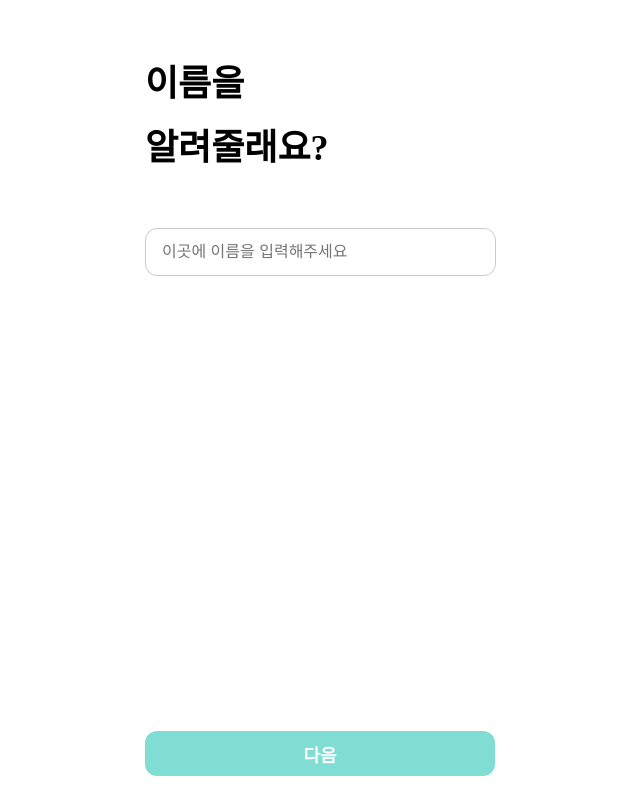
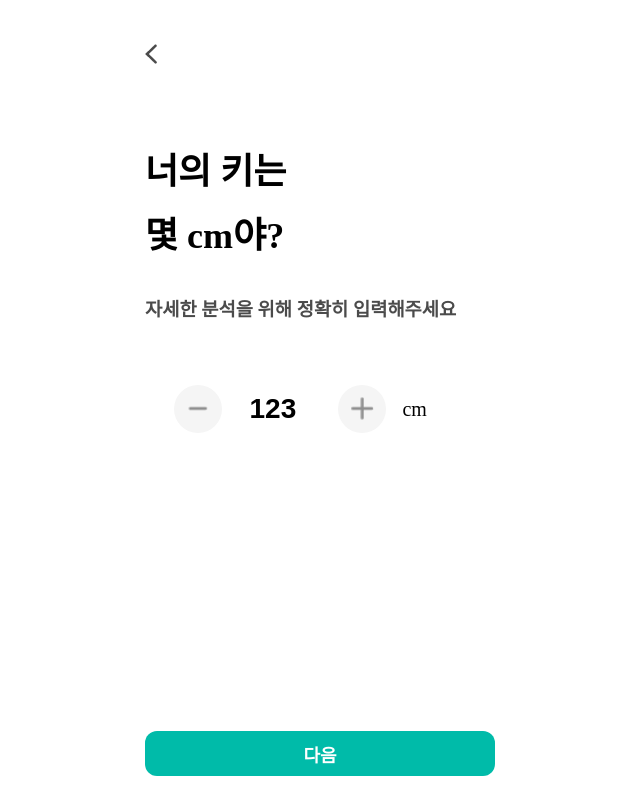
Before and after one commit to 9oormthon-univ/2025_SEASONTHON_TEAM_4_FE, a React (Vite) app: page /Signup_4 in a window 1280 px wide. Shown: the whole page, without its empty margins (320-960 px from the left). Built offline with nearby package versions, Linux system fonts and the light colour scheme.

Commit message:
온보딩4

```diff
--- a/src/screens/Signup.css
+++ b/src/screens/Signup.css
@@ -30,7 +30,14 @@
     font-size: 18px;
     font-weight: 600;
     line-height: 40px;
-    margin-bottom: 60px;
+    margin-bottom: 40px;
+}
+
+.lower-text-area {
+    font-size: 16px;
+    font-weight: 500;
+    line-height: 28.9px;
+    color: #4B4B4B;
 }
 
 .input-box {
--- /dev/null
+++ b/src/screens/Signup_4.css
@@ -0,0 +1,48 @@
+.number-input-field {
+    display: flex;
+    align-items: center;
+    justify-content: center;
+    gap: 16px;
+    margin: 20px 0;
+    margin-top: 60px;
+}
+
+.number-input-field button {
+    width: 48px;
+    height: 48px;
+    border: none;
+    border-radius: 50%;
+    background-color: #f5f5f5;
+    display: flex;
+    align-items: center;
+    justify-content: center;
+    cursor: pointer;
+    transition: background 0.2s ease;
+}
+
+.number-input-field button:hover {
+    background-color: #e0e0e0;
+}
+
+.number-input-field img {
+    width: 24px;
+    height: 24px;
+}
+
+.number-input-field input {
+    width: 80px;
+    text-align: center;
+    font-size: 28px;
+    font-weight: bold;
+    border: none;
+    background: transparent;
+}
+
+.number-input-field input:focus {
+    outline: none;
+}
+
+.number-input-field span {
+    font-size: 20px;
+    font-weight: 500;
+}
--- a/src/screens/Signup_4.jsx
+++ b/src/screens/Signup_4.jsx
@@ -1,52 +1,95 @@
 import { useForm } from 'react-hook-form'
 import * as yup from 'yup'
 import { yupResolver } from '@hookform/resolvers/yup'
-import {useNavigate} from "react-router-dom";
-import "./Signup.css";
+import { useNavigate } from 'react-router-dom'
+import "./Signup.css"
+import "./Signup_4.css"
+import left from '../assets/left.png'
+import plus from '../assets/plus.png'
+import minus from '../assets/minus.png'
 
 const SignUp_4 = () => {
-    const navigate = useNavigate();
+    const navigate = useNavigate()
 
     const schema = yup.object().shape({
-        name: yup.string()
-            .min(1, "이름을 최소 1글자 이상 입력해주세요!")
-            .max(8, "이름은 최대 8글자까지 입력할 수 있어요!")
-            .required("이름을 입력해주세요!"),
+        height: yup
+            .number()
+            .typeError("숫자를 입력해주세요!")
+            .min(1, "1cm 이상 입력해주세요!")
+            .max(200, "200cm 이하로 입력해주세요!")
+            .required("키를 입력해주세요!")
     })
 
-    const {register, handleSubmit, formState: {errors, isValid}} = useForm({
+    const { register, handleSubmit, formState: { errors, isValid }, setValue, watch } = useForm({
         resolver: yupResolver(schema),
-        mode: "onChange"
-    });
+        mode: 'onChange'
+    })
+
+    const currentHeight = Number(watch("height", 123))
+
+    const increaseHeight = () => {
+        if (currentHeight < 200) {
+            setValue("height", currentHeight + 1, { shouldValidate: true })
+        }
+    }
+
+    const decreaseHeight = () => {
+        if (currentHeight > 1) {
+            setValue("height", currentHeight - 1, { shouldValidate: true })
+        }
+    }
 
     const onSubmit = (data) => {
-        console.log('이름:', data.name);
-        navigate("/SignUp-2");
+        console.log("키:", data.height)
+        navigate('/Signup_5')
     }
 
     return (
         <>
+            <div className="title-bar after-first-page" onClick={() => navigate('/Signup_3')}>
+                <img src={left} alt="left-button" />
+            </div>
+
             <div className="frame">
                 <form onSubmit={handleSubmit(onSubmit)}>
                     <div className="text-area">
-                        <h1>이름을</h1>
-                        <h1>알려줄래요?</h1>
+                        <h1>너의 키는</h1>
+                        <h1>몇 cm야?</h1>
                     </div>
-                    <div>
-                        <input className="input-box"
-                               type="text"
-                               placeholder="이곳에 이름을 입력해주세요"
-                               {...register("name")}/>
-                        {errors.name && <p className="error-message">{errors.name.message}</p>}
+                    <div className="lower-text-area">
+                        <h3>자세한 분석을 위해 정확히 입력해주세요</h3>
                     </div>
-                    <button className="button-box"
-                            type="submit"
-                            disabled={!isValid}
-                            style={{ opacity: isValid ? 1 : 0.5 }}>다음</button>
+
+                    <div className="number-input-field">
+                        <button type="button" onClick={decreaseHeight}>
+                            <img src={minus} alt="minus" />
+                        </button>
+                        <input
+                            type="number"
+                            {...register("height")}
+                            value={currentHeight}
+                            readOnly
+                        />
+                        <button type="button" onClick={increaseHeight}>
+                            <img src={plus} alt="plus" />
+                        </button>
+                        <span>cm</span>
+                    </div>
+
+                    {errors.height && <p className="error-message">{errors.height.message}</p>}
+
+                    <button
+                        className="button-box"
+                        type="submit"
+                        disabled={!isValid}
+                        style={{ opacity: isValid ? 1 : 0.5 }}
+                    >
+                        다음
+                    </button>
                 </form>
             </div>
         </>
-    );
-};
+    )
+}
 
-export default SignUp_4;
+export default SignUp_4
```
Also changed, not shown: src/assets/minus.png (added), src/assets/plus.png (added).
